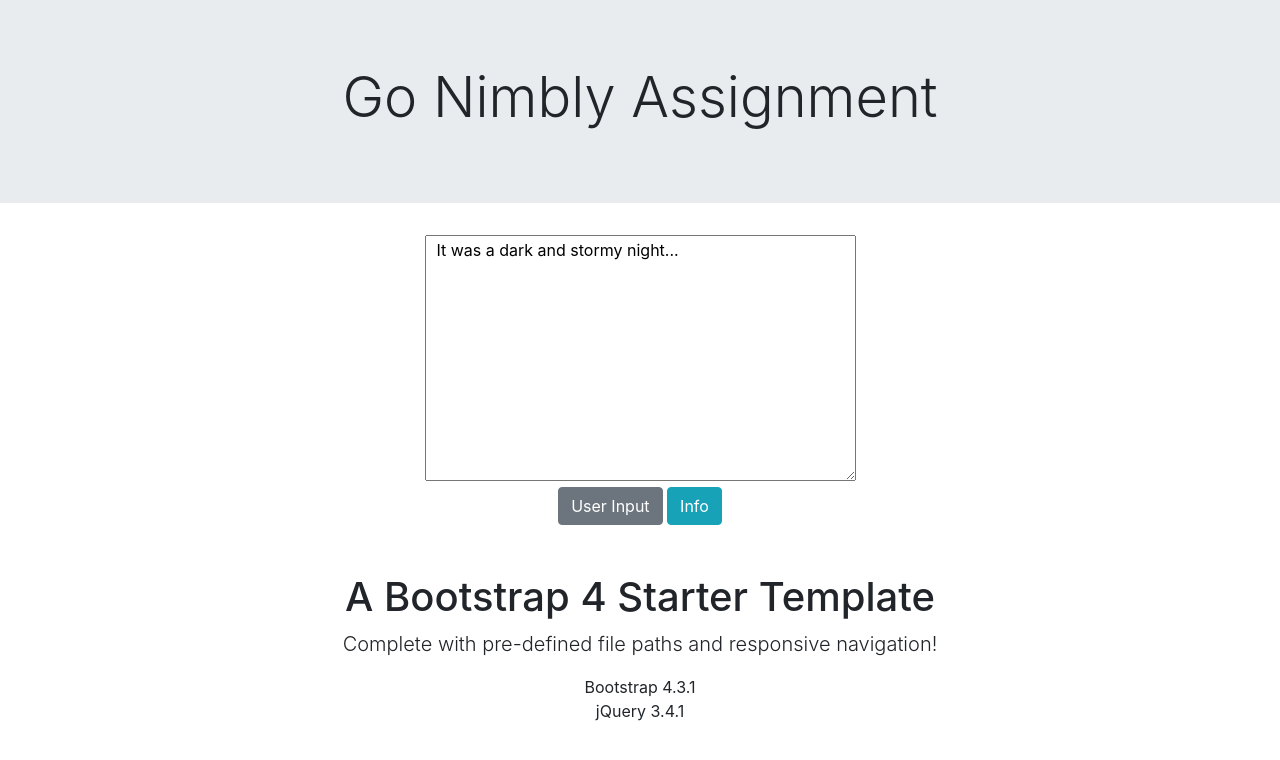
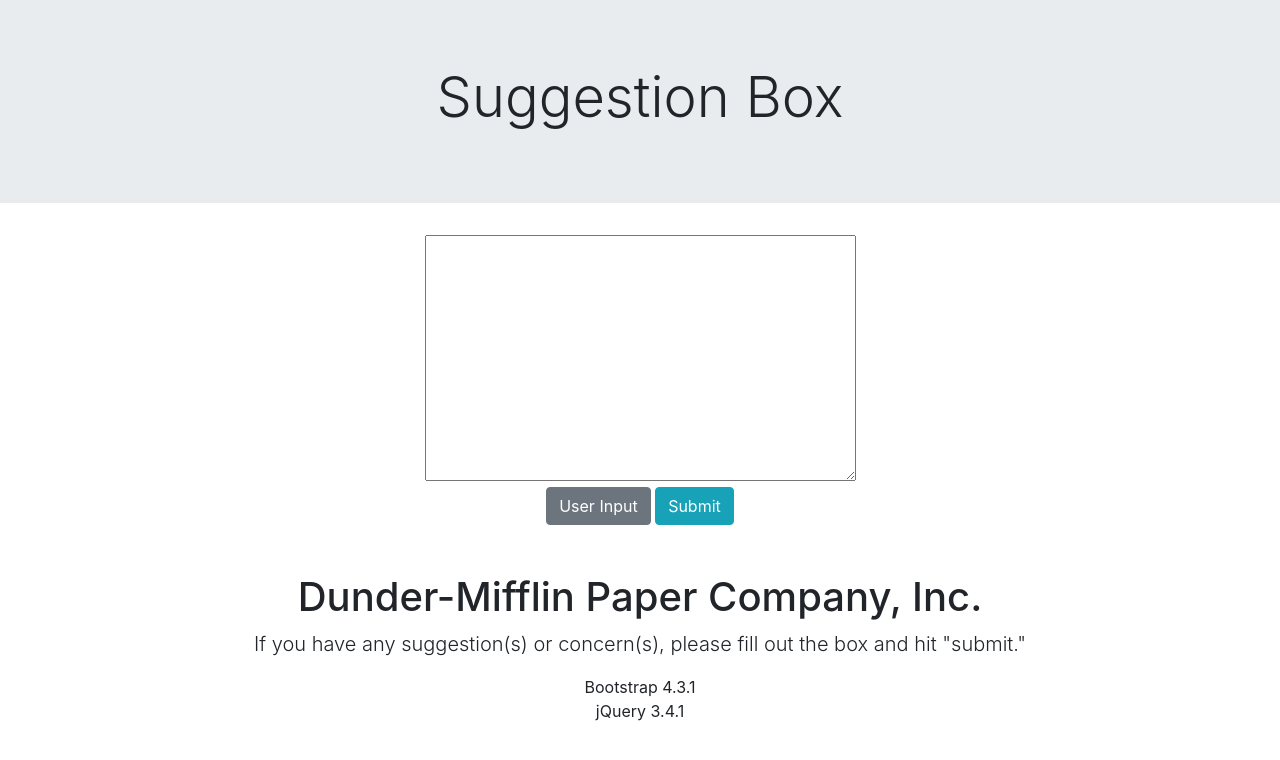
Before and after one commit to treenah/go-nimbly, a website: page index.html in a window 1280 px wide. Drawn offline with Linux system fonts and the light colour scheme.

Commit message:
third commit

```diff
--- a/index.html
+++ b/index.html
@@ -47,27 +47,23 @@
 
   <center><div class="jumbotron jumbotron-fluid">
     <div class="container">
-      <h1 class="display-4">Go Nimbly Assignment</h1></center>
+      <h1 class="display-4">Suggestion Box</h1></center>
     </div>
   </div>
 
-
-  <center>
-  <textarea id="story" name="story"
-          rows="10" cols="40">
-  It was a dark and stormy night...
+  <center><textarea id="story" name="story" rows="10" cols="40">
   </textarea></center>
 
   <!-- Buttons -->
   <center><button type="button" class="btn btn-secondary">User Input</button>
-  <button type="button" class="btn btn-info">Info</button></center>
+  <button type="button" class="btn btn-info">Submit</button></center>
 
   <!-- Page Content -->
   <div class="container">
     <div class="row">
       <div class="col-lg-12 text-center">
-        <h1 class="mt-5">A Bootstrap 4 Starter Template</h1>
-        <p class="lead">Complete with pre-defined file paths and responsive navigation!</p>
+        <h1 class="mt-5">Dunder-Mifflin Paper Company, Inc.</h1>
+        <p class="lead">If you have any suggestion(s) or concern(s), please fill out the box and hit "submit." </p>
         <ul class="list-unstyled">
           <li>Bootstrap 4.3.1</li>
           <li>jQuery 3.4.1</li>
```
